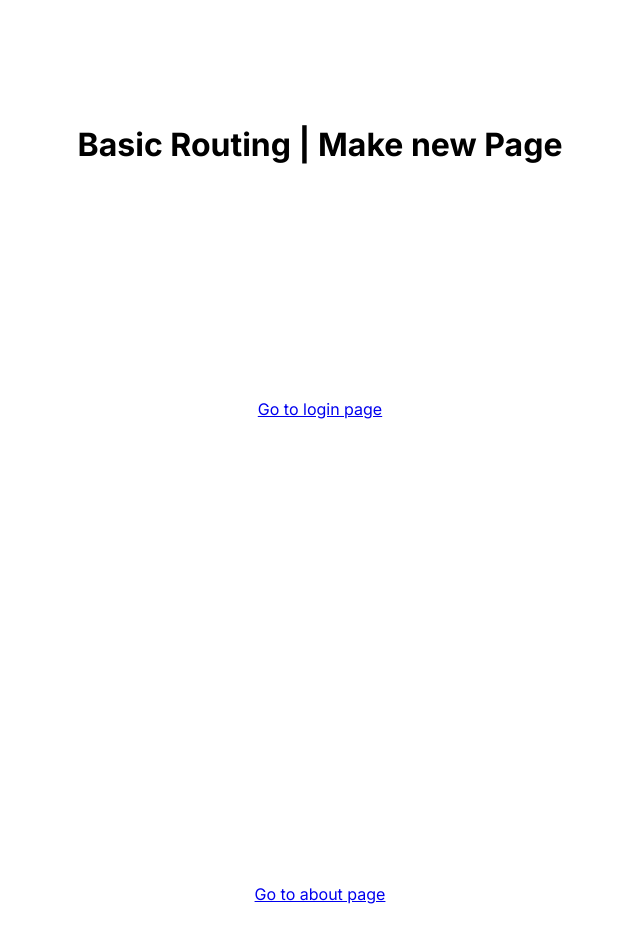
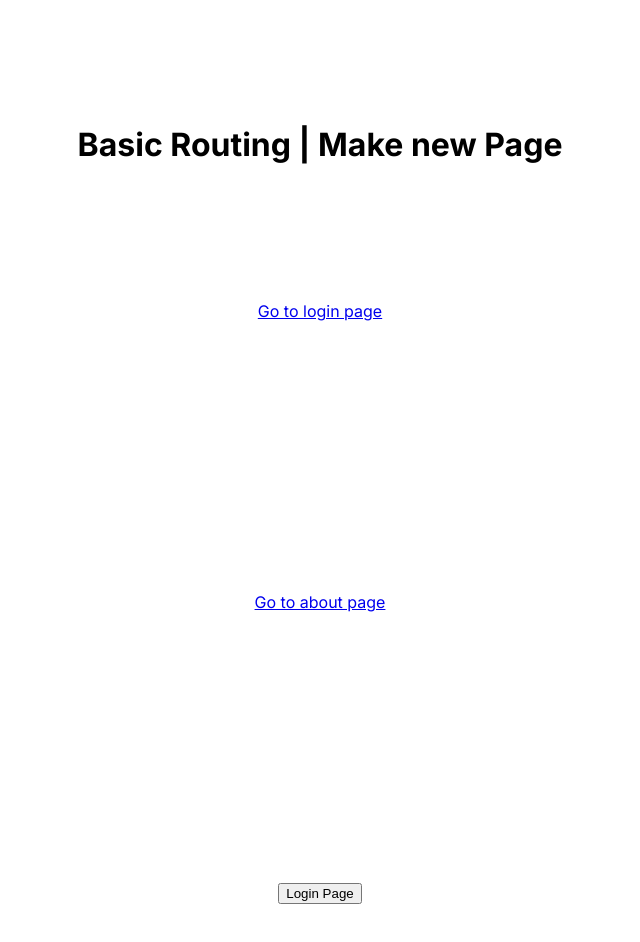
Before and after one commit to AnandShirbhaiyye/nextjs-learn, a Next.js app: page / in a window 1280 px wide. Shown: the top 942 px of the page, without its empty margins (320-960 px from the left). Built offline with nearby package versions, Linux system fonts and the light colour scheme.

Commit message:
added navigation

```diff
--- a/src/app/page.js
+++ b/src/app/page.js
@@ -2,8 +2,11 @@
 import { useState } from "react";
 import styles from "./page.module.css";
 import Link from "next/link";
+import { useRouter} from "next/navigation";
 
 export default function Home() {
+
+  const router = useRouter();
 
   // const [item, setItem] = useState("KajalKanchan")
 
@@ -25,7 +28,10 @@ export default function Home() {
     <main className={styles.main}>
       <h1>Basic Routing | Make new Page</h1>
       <Link href="login">Go to login page</Link><br/><br/>
-      <Link href="about">Go to about page</Link>
+      <Link href="about">Go to about page</Link><br/><br/>
+
+      <button onClick={()=>router.push("/login")}>Login Page</button>
+      {/* <button>Login Page</button> */}
       {/* <h1>Hello Anand...</h1>
       <User name="Anand" age={23}/>
       <User name="Kajal" age={26}/>
```
